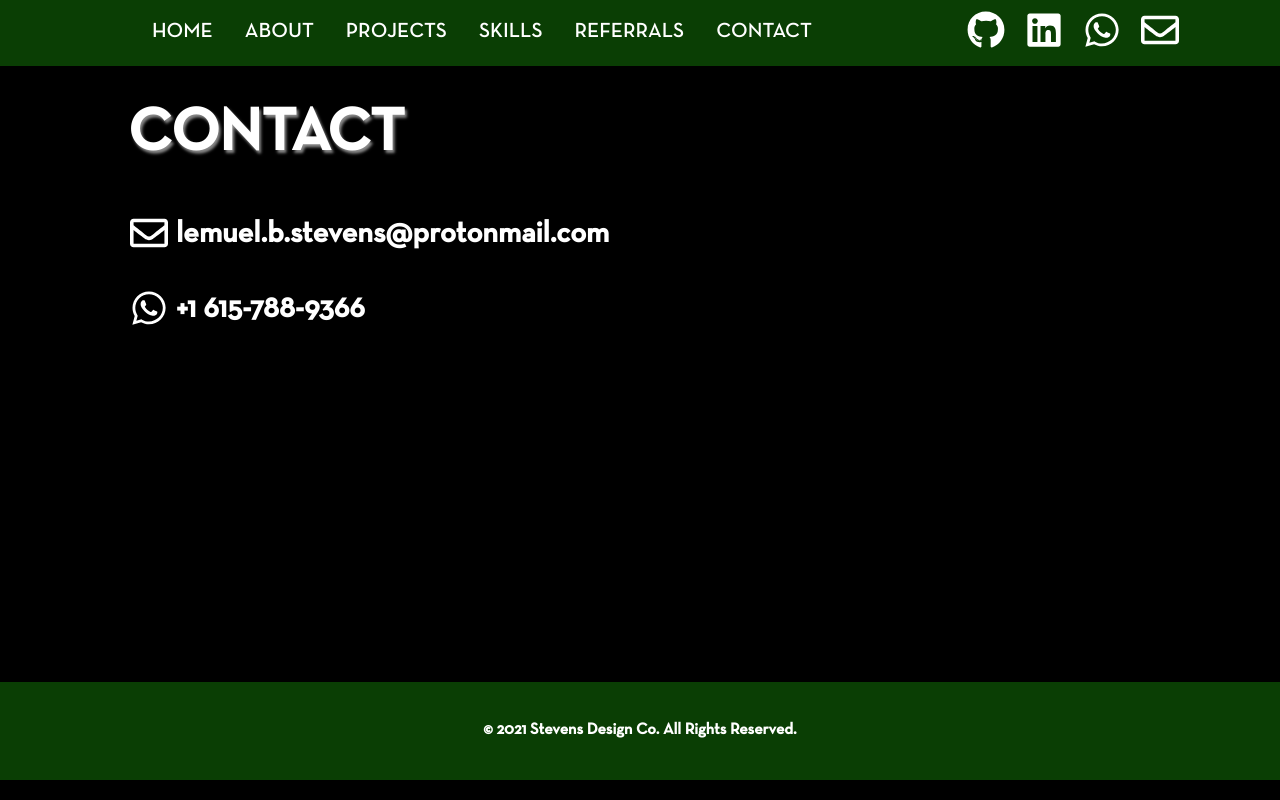
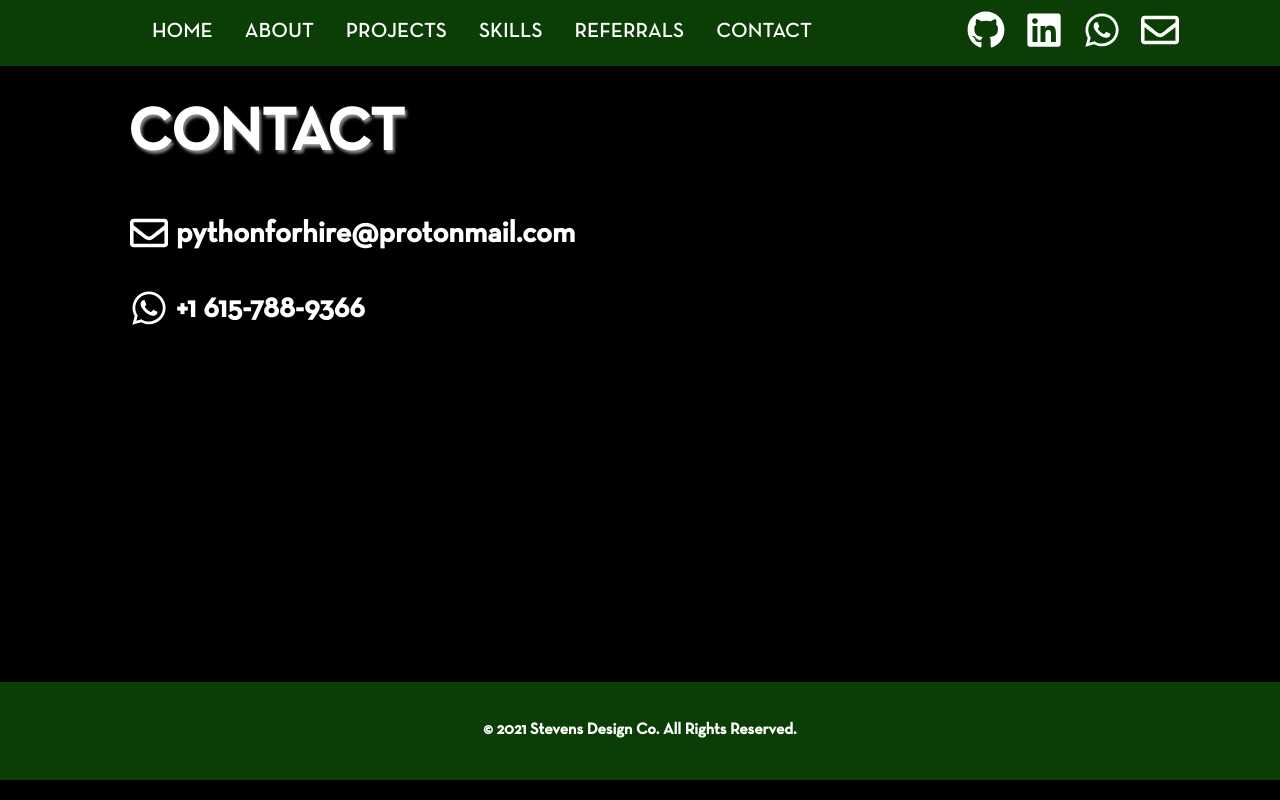
Before and after one commit to PropeReferio/portfolio-2020, a React (Create React App) app: page /contact in a window 1280 px wide. Built offline with nearby package versions, Linux system fonts and the light colour scheme; a web font is replaced by a local one.

Commit message:
updated email address, shrunk text for larger screen width

```diff
--- a/src/App.css
+++ b/src/App.css
@@ -429,11 +429,11 @@ button {
 	.skillWrapper div:nth-child(1) {
 		padding-bottom: unset;
 	}
-}
-@media only screen and (max-width: 522px) {
 	#contact h3 {
 		font-size: 14px;
 	}
+}
+@media only screen and (max-width: 522px) {
 	#contact svg {
 		width: 19px;
 		height: 28px;
--- a/src/components/pages/Contact.js
+++ b/src/components/pages/Contact.js
@@ -17,7 +17,7 @@ export default function Contact() {
         onMouseLeave={() => setIsEmailGray(false)}>
 				<h3>
 					<FaRegEnvelope size={38} style={{ fill: isEmailGray ? lightSmoke : white }} />
-					   lemuel.b.stevens@protonmail.com
+					   pythonforhire@protonmail.com
 				</h3>
 			</a>
 			<a href="tel: +16157889366"
```
